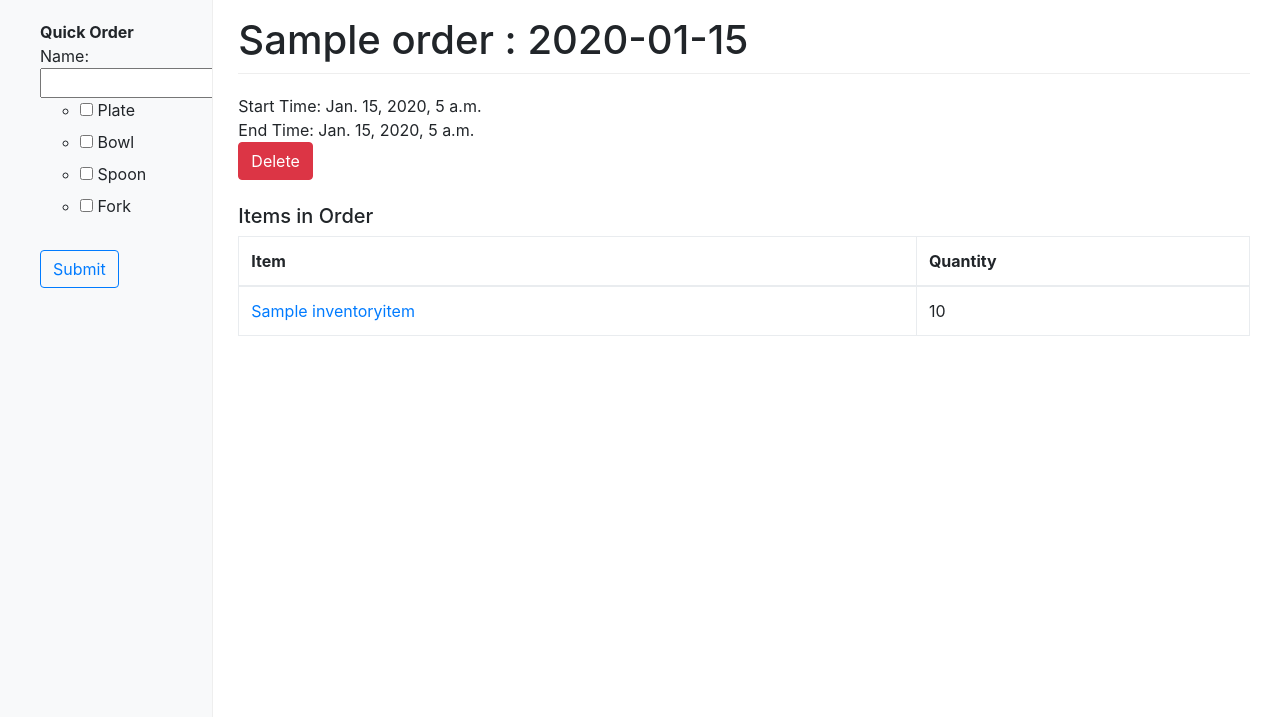
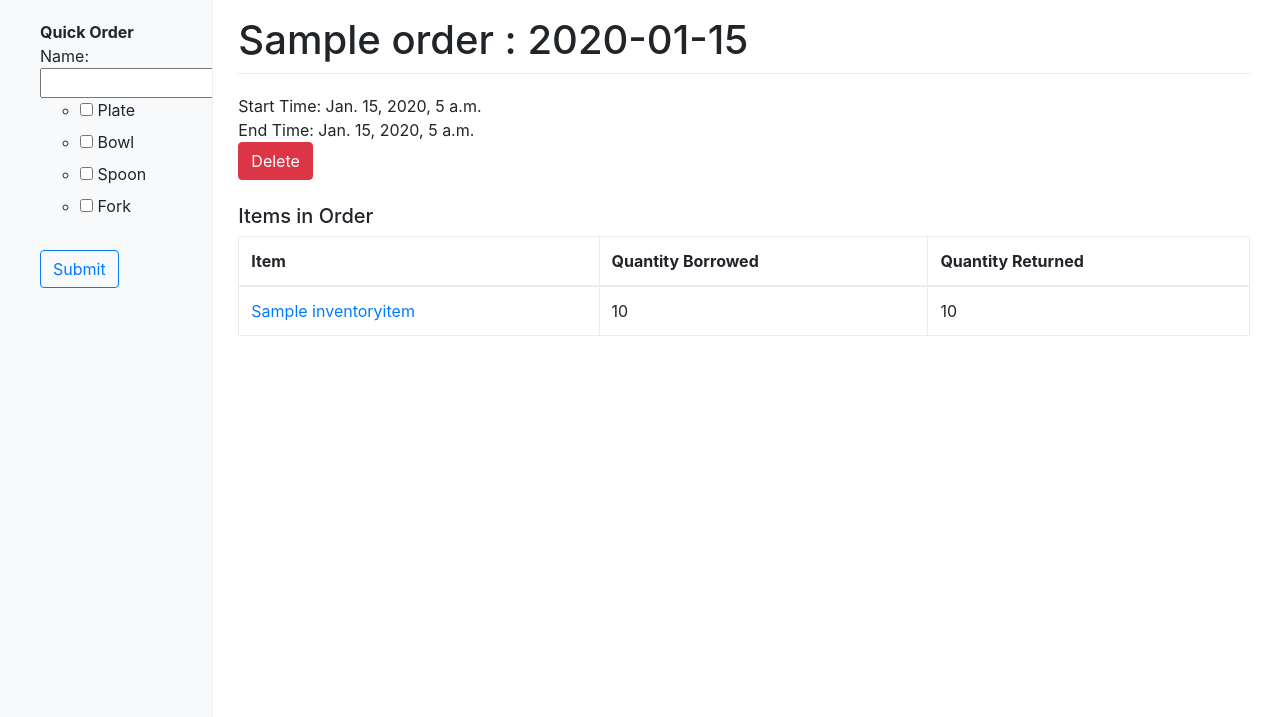
Before and after one commit to AidonLebar/Plate-Inventory-Management-System, a Django app: page /order/1/ in a window 1280 px wide. Shown: the part 83-800 px from the top of the page. Run offline with Django 3.2, Linux system fonts and the light colour scheme; tables that the repository leaves empty hold one stand-in row (values such as "Sample post"); some libraries are stand-ins or nearby versions.

Commit message:
order detail table now shows amount returned

```diff
--- a/inventory/templates/inventory/orderDetail.html
+++ b/inventory/templates/inventory/orderDetail.html
@@ -32,7 +32,8 @@ End Time: {{ order.end_time }} <br>
   <thead>
 	<tr>
 	  <th>Item</th>
-	  <th>Quantity</th>
+	  <th>Quantity Borrowed</th>
+      <th> Quantity Returned</th>
 	</tr>
   </thead>
   <tbody>
@@ -40,6 +41,7 @@ End Time: {{ order.end_time }} <br>
 			<tr>
 				<td><a href="/inventoryItem/{{ orderitem.item.id }}/">{{ orderitem.item.item_name }}</td>
 				<td>{{ orderitem.quantity_borrowed }}</td>
+                <td>{{ orderitem.quantity_returned }}</td>
 			</tr>
 			{% endfor %}
   </tbody>
--- a/inventory/templates/inventory/placeOrder.html
+++ b/inventory/templates/inventory/placeOrder.html
@@ -25,7 +25,7 @@
     <table class="placeOrderForm">
         {{ placeorderform.as_table }}
     </table>
-  <button type="submit" class="btn btn-primary">Submit</button>
+  <button type="submit" class="btn btn-outline-primary">Submit</button>
 </form>
 
 {% endblock %}
```
